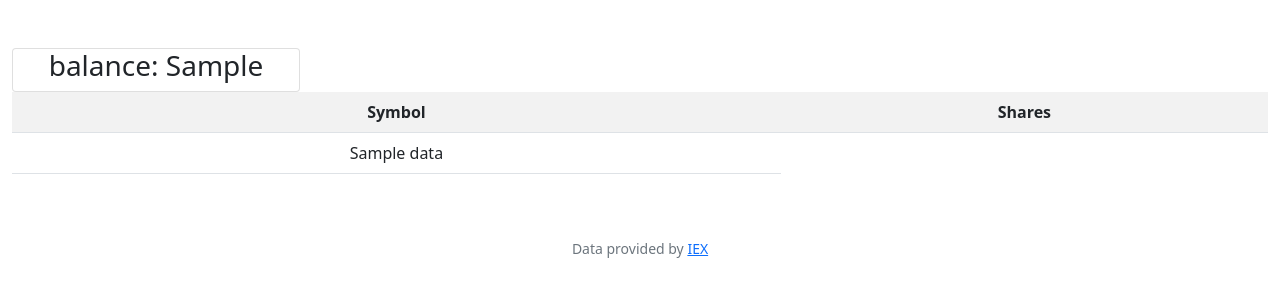
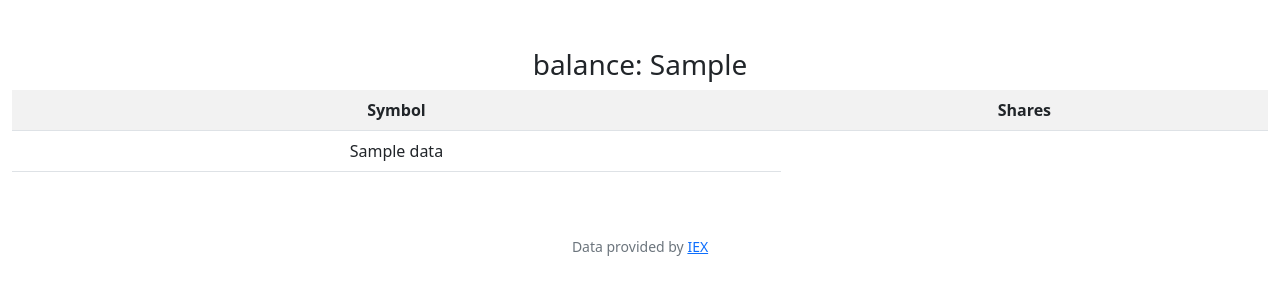
Before and after one commit to burakssener/CS50X-CS50P, a Flask app: template finance/templates/basket.html in a window 1280 px wide. Shown: the part 76-376 px from the top of the page. Run offline with Flask 3, Linux system fonts and the light colour scheme; the template is opened without the code that fills it: most values are stand-ins (such as "Sample title", 1, 10 or a date in 2020); some libraries are stand-ins or nearby versions.

Commit message:
Wed, Nov 15, 2023, 8:58 AM +03:00

```diff
--- a/finance/templates/basket.html
+++ b/finance/templates/basket.html
@@ -5,7 +5,7 @@
 {% endblock %}
 
 {% block main %}
-    <div class="card" style="width: 18rem;" style="margin: auto;";>
+    <div class="mx-auto" style="width: 900px;" class="card" style="width: 18rem;">
         <h3 class="d-flex justify-content-center" class="display-4">balance: {{user_cash}}</h3>
     </div>
 
```
Also changed, not shown: finance/finance.db.
